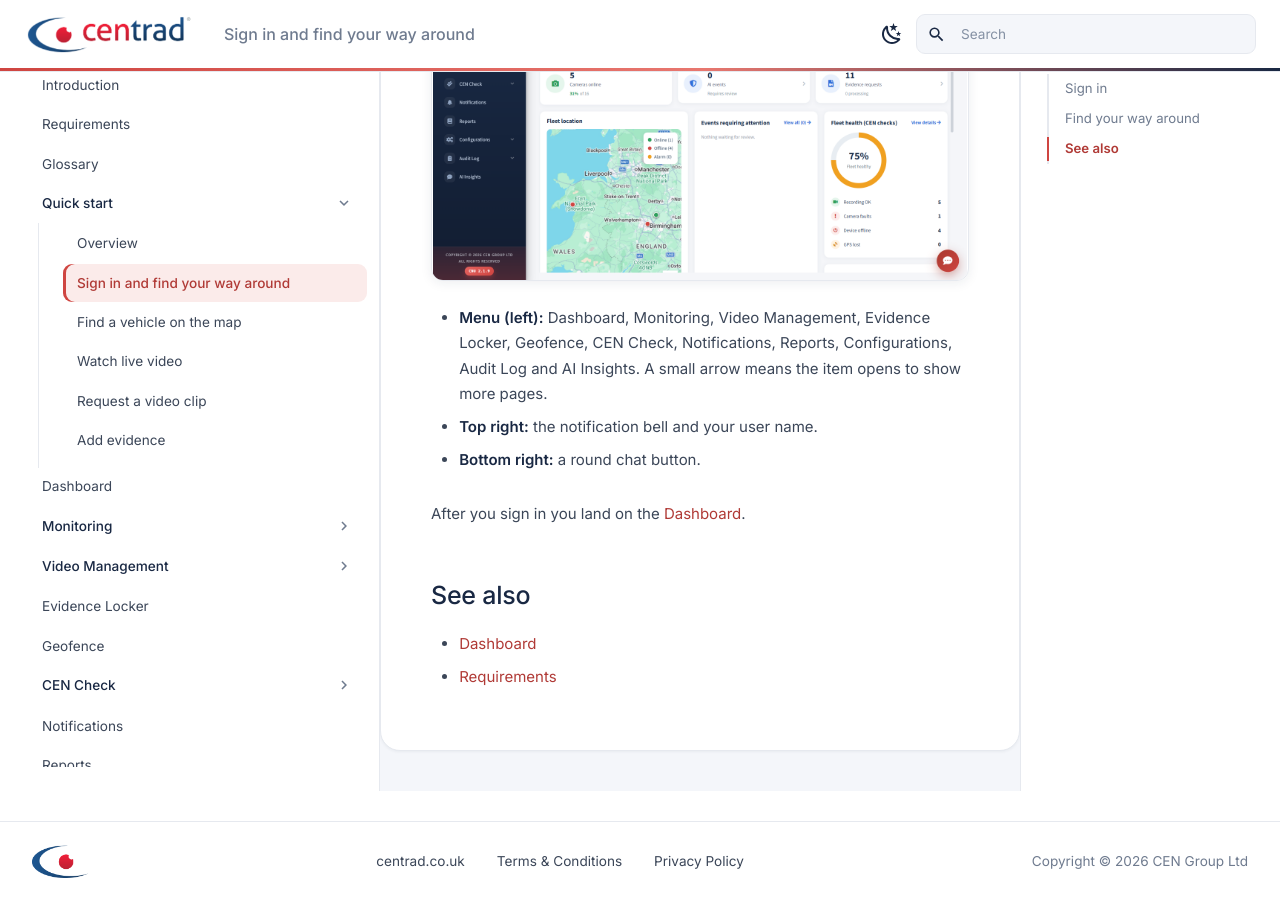
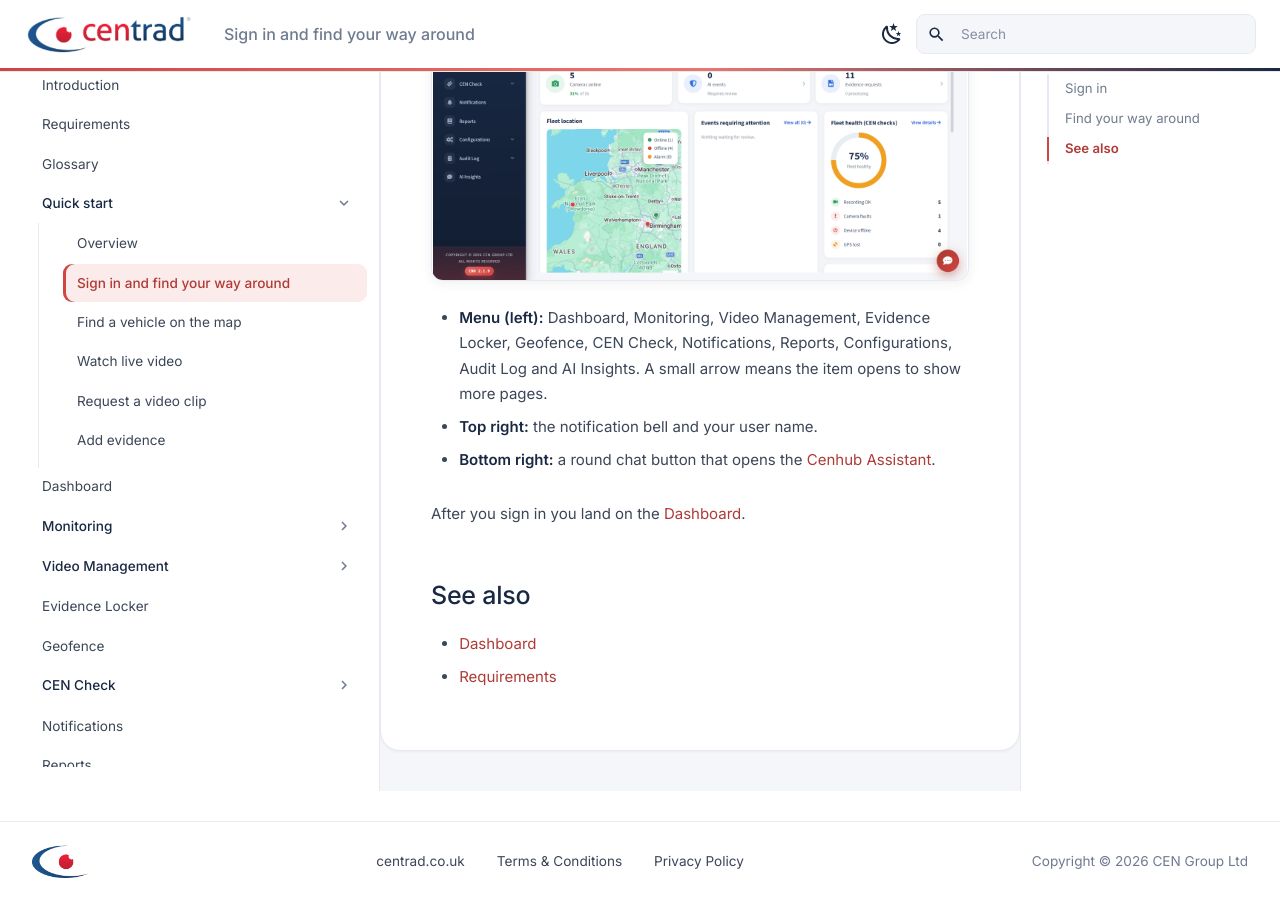
Before and after one commit to hanasahamed03-spec/centrad-user-guide, an MkDocs documentation site: the page built from docs/quick-start/sign-in-and-interface.md, in a window 1280 px wide and 900 px high, scrolled down 1121 px. Built offline with MkDocs 1.6.1 and Material for MkDocs 9.7.7, drawn with Linux system fonts in a browser that asks for light colours.

Commit message:
Add files via upload

```diff
--- a/docs/quick-start/sign-in-and-interface.md
+++ b/docs/quick-start/sign-in-and-interface.md
@@ -17,7 +17,7 @@
 
 - **Menu (left):** Dashboard, Monitoring, Video Management, Evidence Locker, Geofence, CEN Check, Notifications, Reports, Configurations, Audit Log and AI Insights. A small arrow means the item opens to show more pages.
 - **Top right:** the notification bell and your user name.
-- **Bottom right:** a round chat button.
+- **Bottom right:** a round chat button that opens the [Cenhub Assistant](../cenhub-assistant.md).
 
 After you sign in you land on the [Dashboard](../dashboard.md).
 
```
